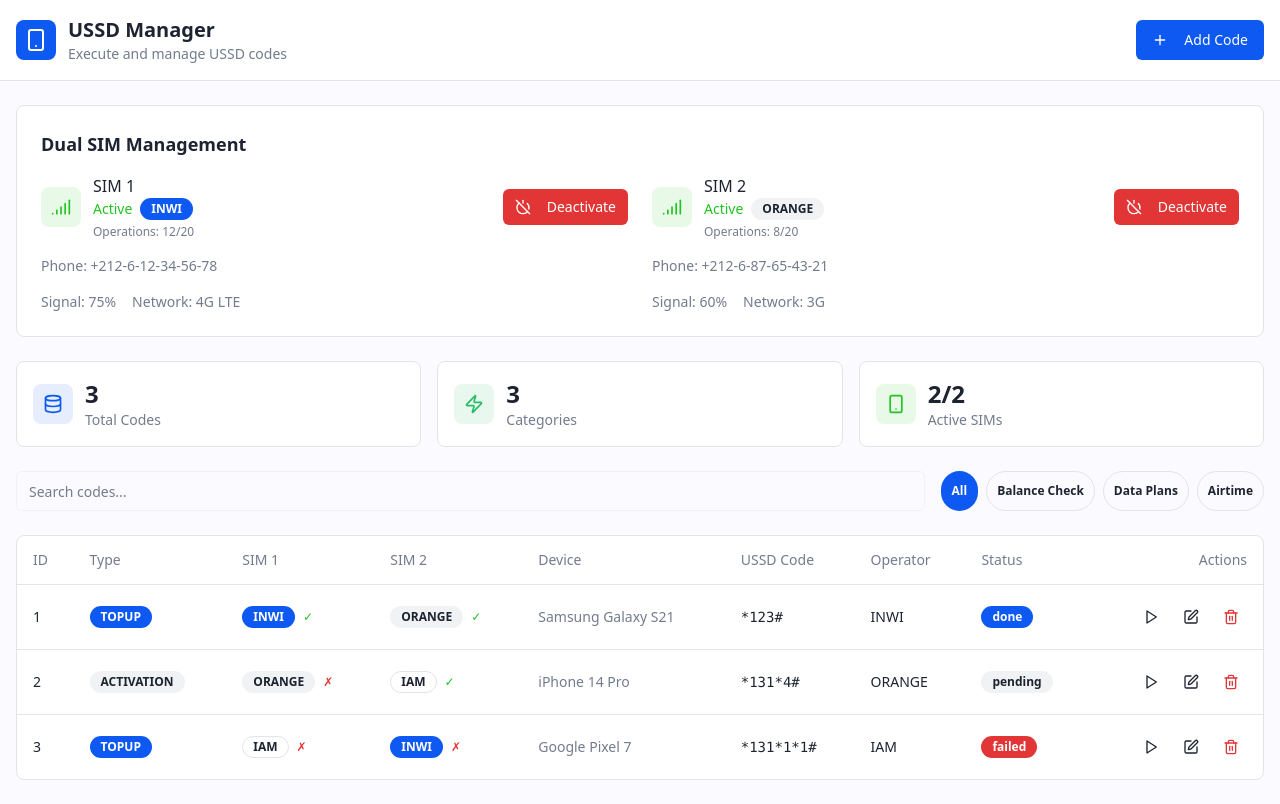
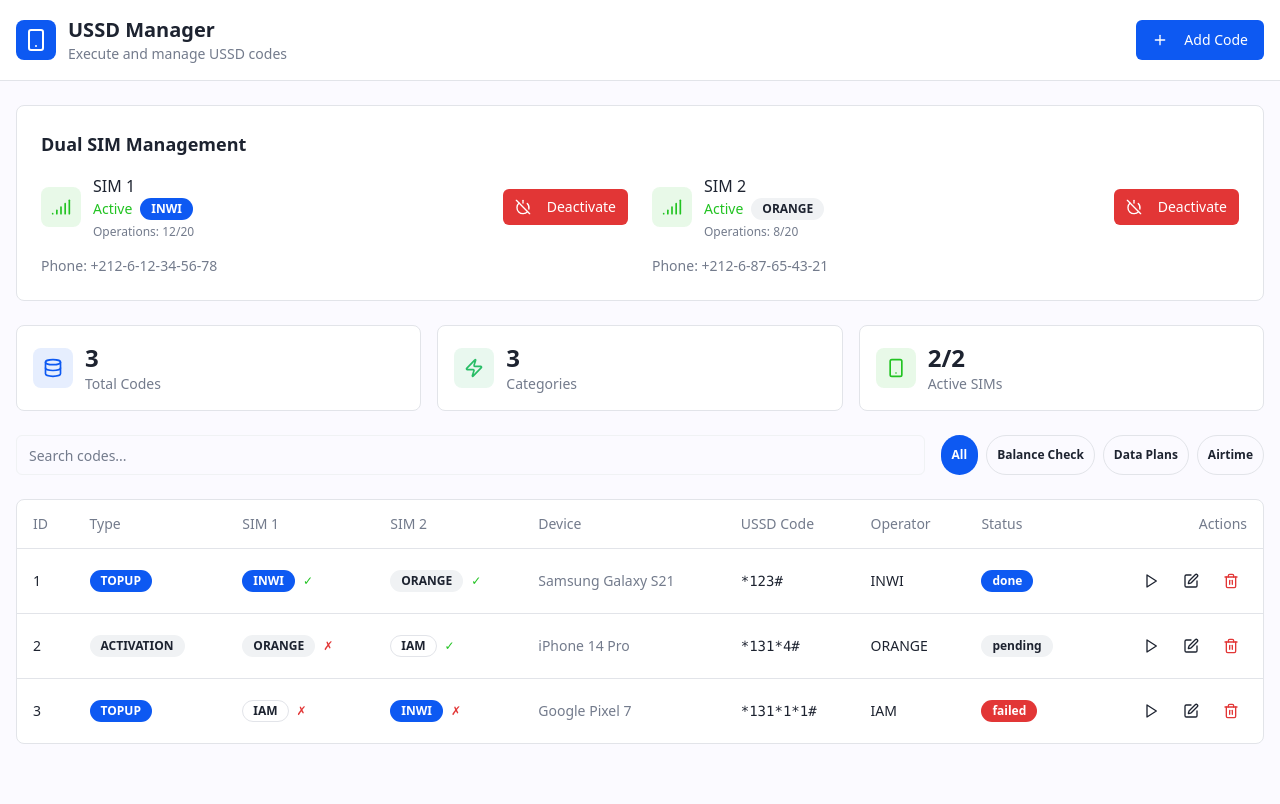
Before and after one commit to jawadev0/ussd-magician, a React (Vite) app: page / in a window 1280 px wide. Built offline with nearby package versions, Linux system fonts and the light colour scheme; the HTML template or start-up script is replaced by a standard one.

Commit message:
Delete signal and network info

```diff
--- a/src/pages/Index.tsx
+++ b/src/pages/Index.tsx
@@ -284,15 +284,6 @@ const Index = () => {
                     <span className="font-medium">Phone:</span> {simStatus.sim1.phoneNumber}
                   </div>
                 )}
-
-                <div className="flex gap-4 text-sm text-muted-foreground">
-                  {simStatus.sim1.signalStrength && (
-                    <span>Signal: {simStatus.sim1.signalStrength}%</span>
-                  )}
-                  {simStatus.sim1.networkType && (
-                    <span>Network: {simStatus.sim1.networkType}</span>
-                  )}
-                </div>
               </div>
 
               {/* SIM 2 */}
@@ -359,15 +350,6 @@ const Index = () => {
                     <span className="font-medium">Phone:</span> {simStatus.sim2.phoneNumber}
                   </div>
                 )}
-
-                <div className="flex gap-4 text-sm text-muted-foreground">
-                  {simStatus.sim2.signalStrength && (
-                    <span>Signal: {simStatus.sim2.signalStrength}%</span>
-                  )}
-                  {simStatus.sim2.networkType && (
-                    <span>Network: {simStatus.sim2.networkType}</span>
-                  )}
-                </div>
               </div>
             </div>
           </div>
--- a/src/services/ussdService.ts
+++ b/src/services/ussdService.ts
@@ -143,8 +143,6 @@ export const ussdService = {
             isActive: true,
             carrier: "INWI",
             phoneNumber: "+212-6-12-34-56-78",
-            signalStrength: 85,
-            networkType: "4G LTE",
             dailyOperations: 5,
             operationsLimit: 20,
             lastResetDate: today
@@ -153,8 +151,6 @@ export const ussdService = {
             isActive: false,
             carrier: "ORANGE",
             phoneNumber: "+212-6-87-65-43-21",
-            signalStrength: 70,
-            networkType: "4G LTE",
             dailyOperations: 20,
             operationsLimit: 20,
             lastResetDate: today
@@ -167,8 +163,6 @@ export const ussdService = {
             isActive: true,
             carrier: "INWI",
             phoneNumber: "+212-6-12-34-56-78",
-            signalStrength: 75,
-            networkType: "4G LTE",
             dailyOperations: 12,
             operationsLimit: 20,
             lastResetDate: today
@@ -177,8 +171,6 @@ export const ussdService = {
             isActive: true,
             carrier: "ORANGE",
             phoneNumber: "+212-6-87-65-43-21",
-            signalStrength: 60,
-            networkType: "3G",
             dailyOperations: 8,
             operationsLimit: 20,
             lastResetDate: today
--- a/src/types/ussd.ts
+++ b/src/types/ussd.ts
@@ -33,8 +33,6 @@ export interface SIMStatus {
   isActive: boolean;
   carrier?: string;
   phoneNumber?: string;
-  signalStrength?: number;
-  networkType?: string;
   dailyOperations?: number;
   operationsLimit?: number;
   lastResetDate?: string;
```
